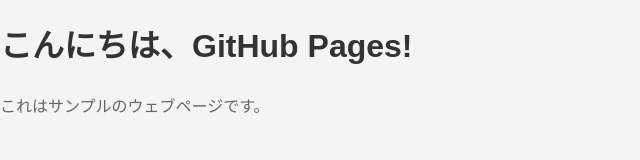
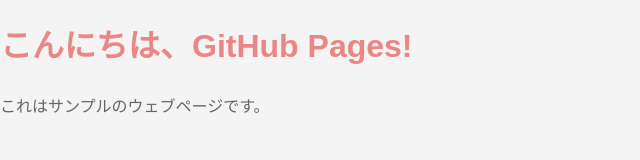
Before and after one commit to okmtdev/sync-git-repos, a plain HTML site: page index.html in a window 1280 px wide. Shown: the whole page, without its empty margins (0-640 px from the left). Drawn offline with Linux system fonts and the light colour scheme.

Commit message:
update css

```diff
--- a/styles.css
+++ b/styles.css
@@ -7,7 +7,7 @@ body {
 }
 
 h1 {
-  color: #333;
+  color: #ea8686;
 }
 
 p {
```
